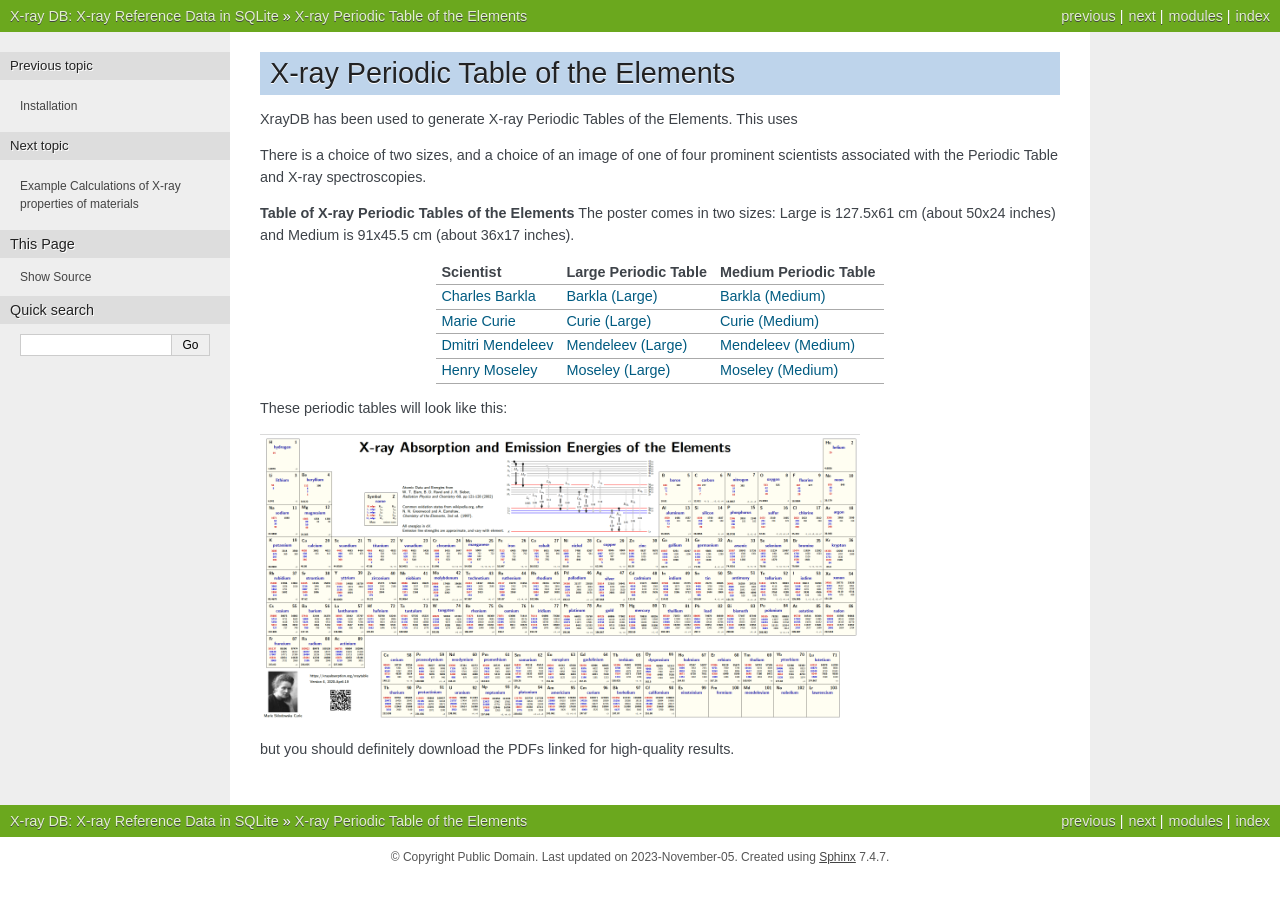
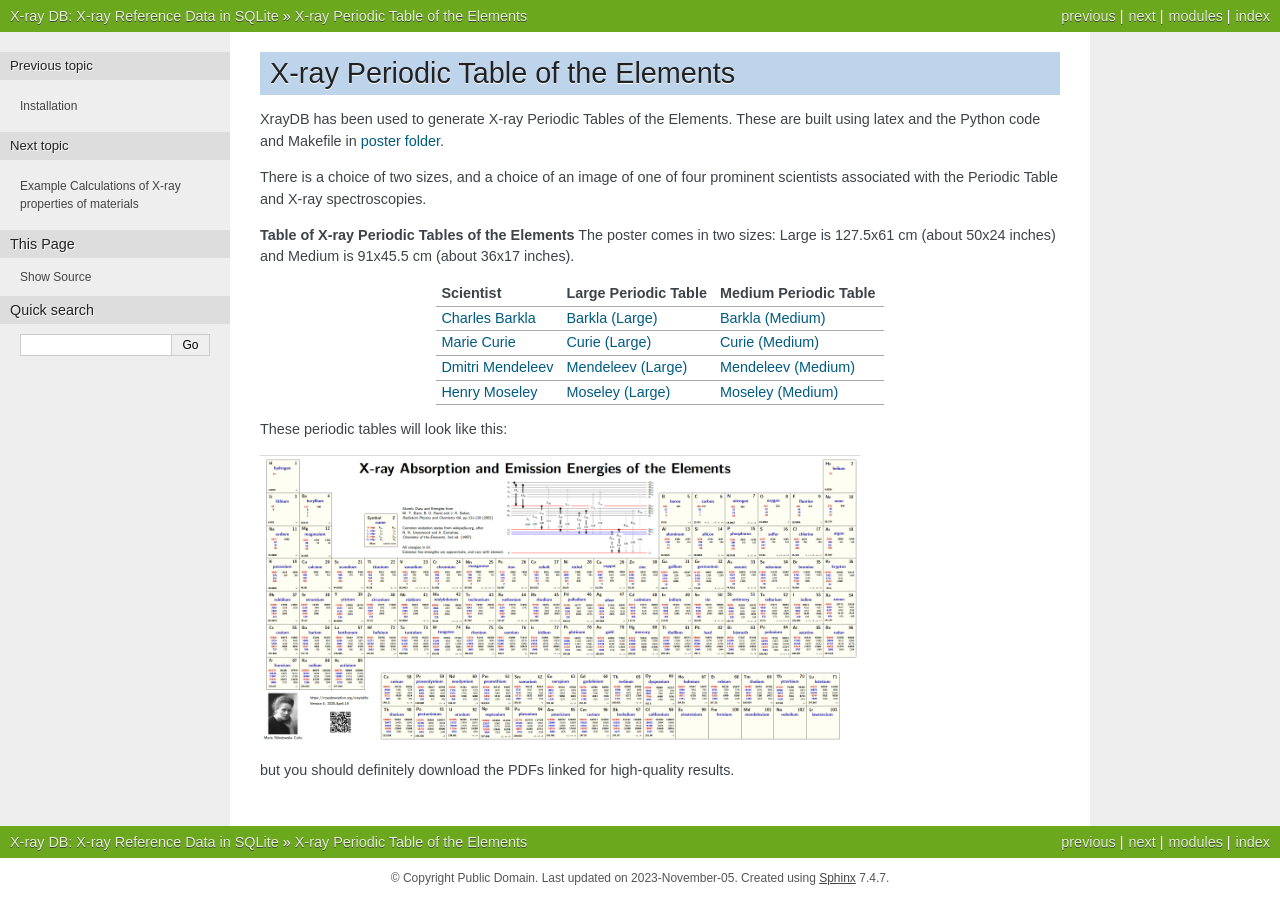
Before and after one commit to xraypy/XrayDB, a Sphinx documentation site: the page built from doc/periodictable.rst, in a window 1280 px wide. Built offline with Sphinx 7.4.7, drawn with Linux system fonts in a browser that asks for light colours; the version number could not be read and is left out.

Commit message:
more periodic table updates

```diff
--- a/doc/periodictable.rst
+++ b/doc/periodictable.rst
@@ -16,9 +16,10 @@ X-ray Periodic Table of the Elements
 .. _Marie Curie:        https://en.wikipedia.org/wiki/Marie_Curie
 .. _Dmitri Mendeleev:   https://en.wikipedia.org/wiki/Dmitri_Mendeleev
 .. _Henry Moseley:      https://en.wikipedia.org/wiki/Henry_Moseley
+.. _poster folder:      https://github.com/xraypy/XrayDB/tree/master/poster
 
-
-XrayDB has been used to generate X-ray Periodic Tables of the Elements.  This uses
+XrayDB has been used to generate X-ray Periodic Tables of the Elements.  These
+are built using latex and the Python code and Makefile in `poster folder`_.
 
 There is a choice of two sizes, and a choice of an image of one of four
 prominent scientists associated with the Periodic Table and X-ray
```
